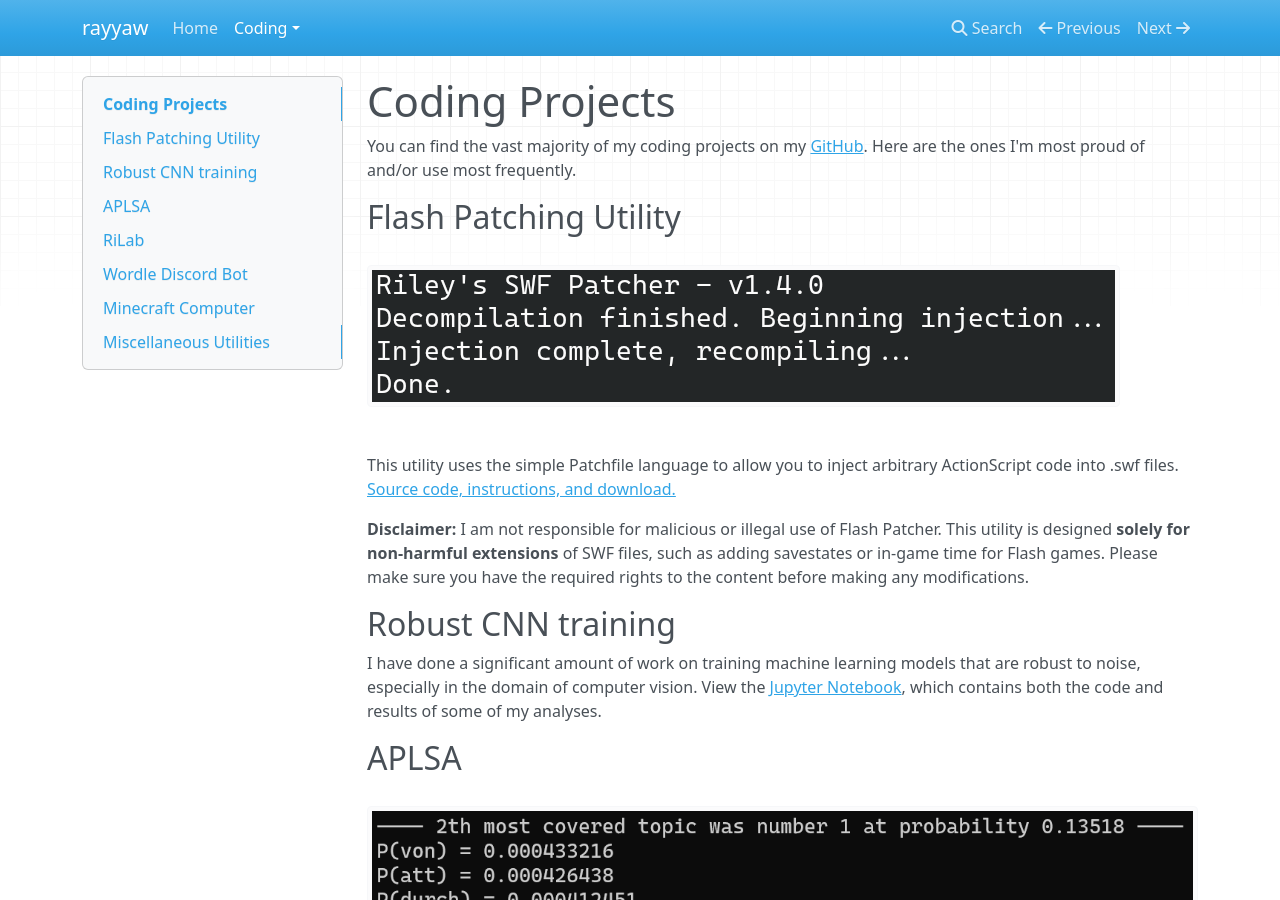
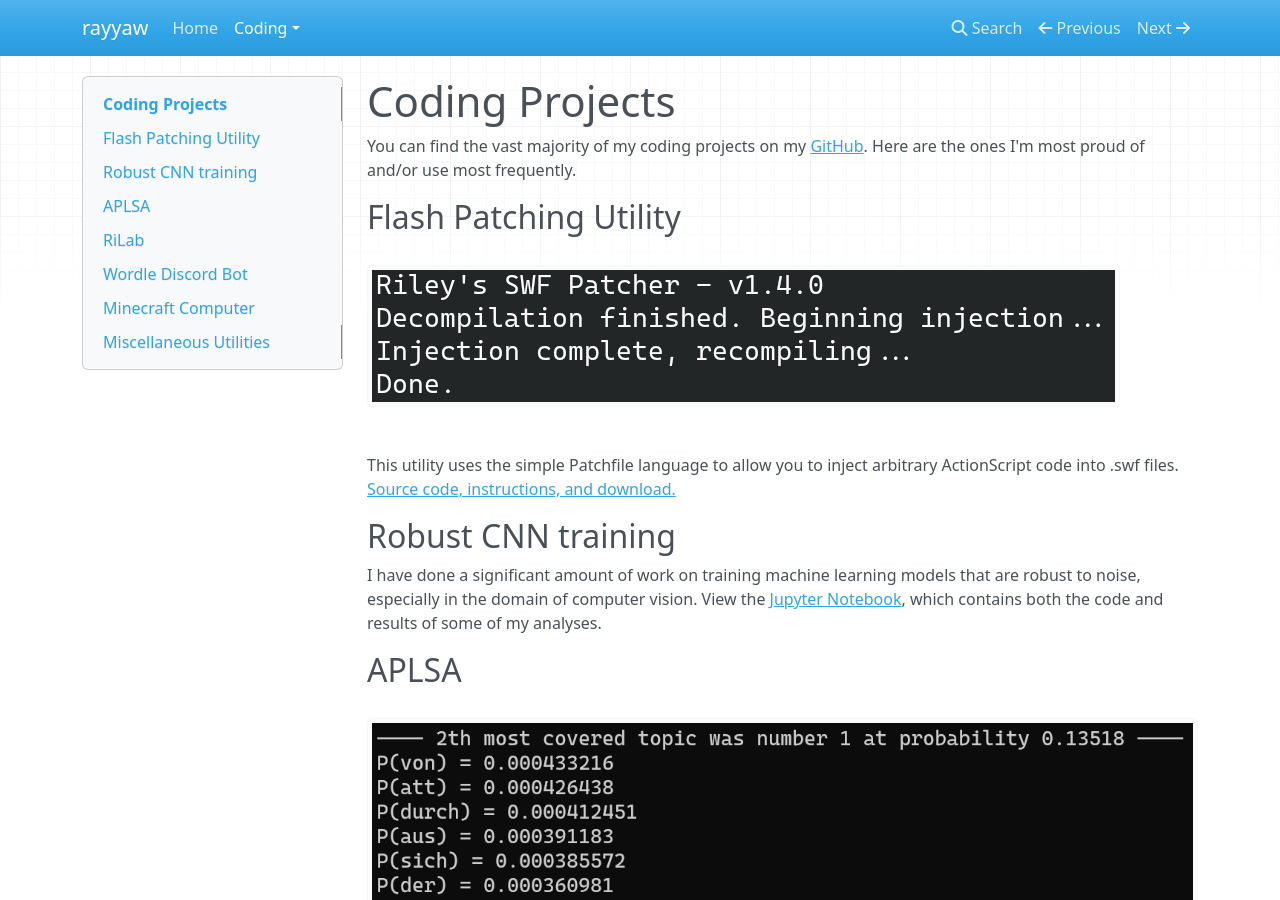
Before and after one commit to rayyaw/rayyaw.github.io, an MkDocs documentation site: the page built from docs/coding/projects.md, in a window 1280 px wide and 900 px high. Built offline with MkDocs 1.6.1, drawn with Linux system fonts in a browser that asks for light colours; nearby versions of some CDN libraries.

Commit message:
Remove disclaimer since it's included in the license

```diff
--- a/docs/coding/projects.md
+++ b/docs/coding/projects.md
@@ -7,8 +7,6 @@ You can find the vast majority of my coding projects on my [GitHub](https://gith
 ![Flash Patcher command line output](../images/code/flash-patcher.png)
 
 This utility uses the simple Patchfile language to allow you to inject arbitrary ActionScript code into .swf files. [Source code, instructions, and download.](https://github.com/rayyaw/flash-patcher)
-
-**Disclaimer:** I am not responsible for malicious or illegal use of Flash Patcher. This utility is designed **solely for non-harmful extensions** of SWF files, such as adding savestates or in-game time for Flash games. Please make sure you have the required rights to the content before making any modifications.
 
 ## Robust CNN training
 
```
